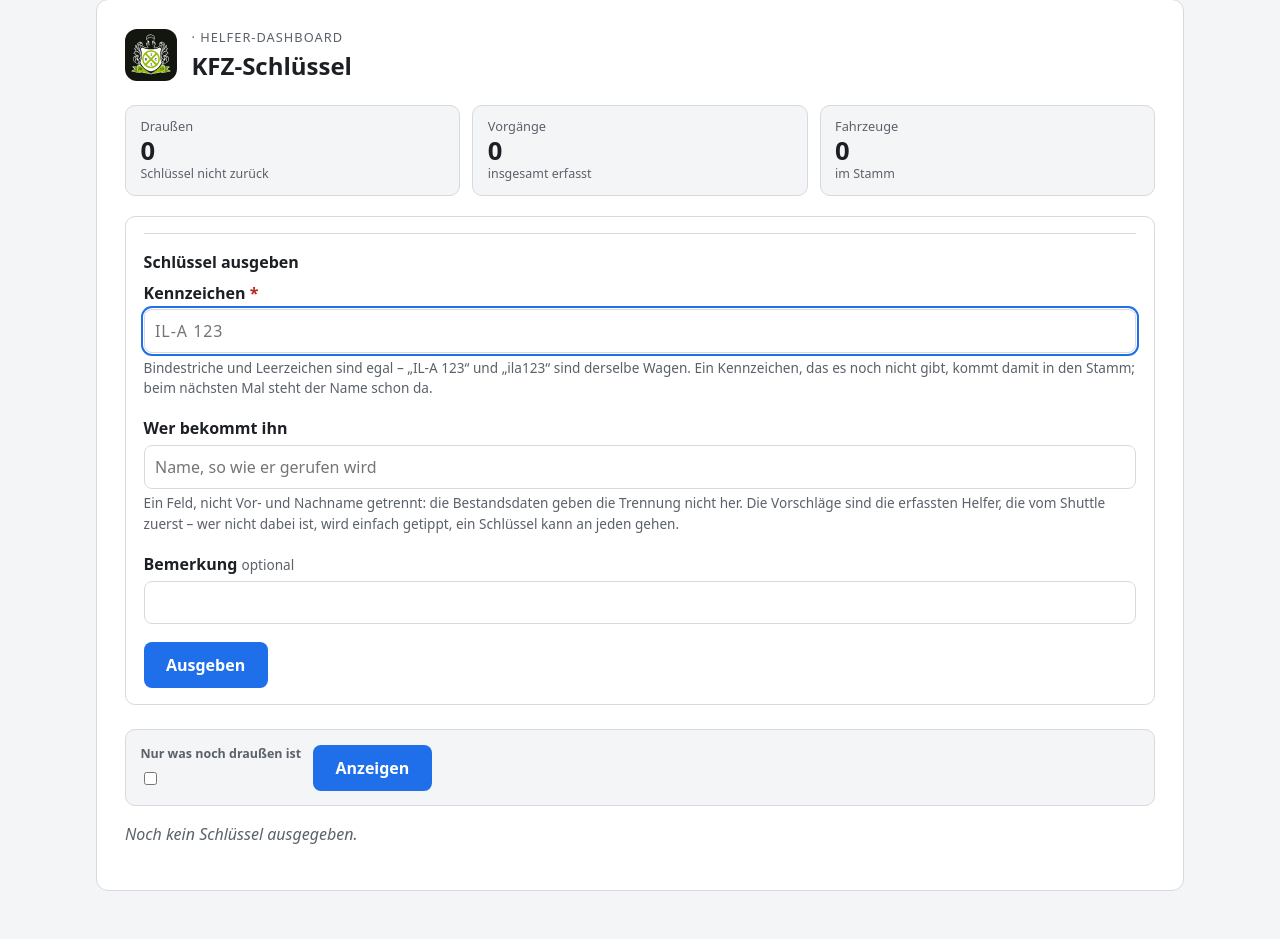
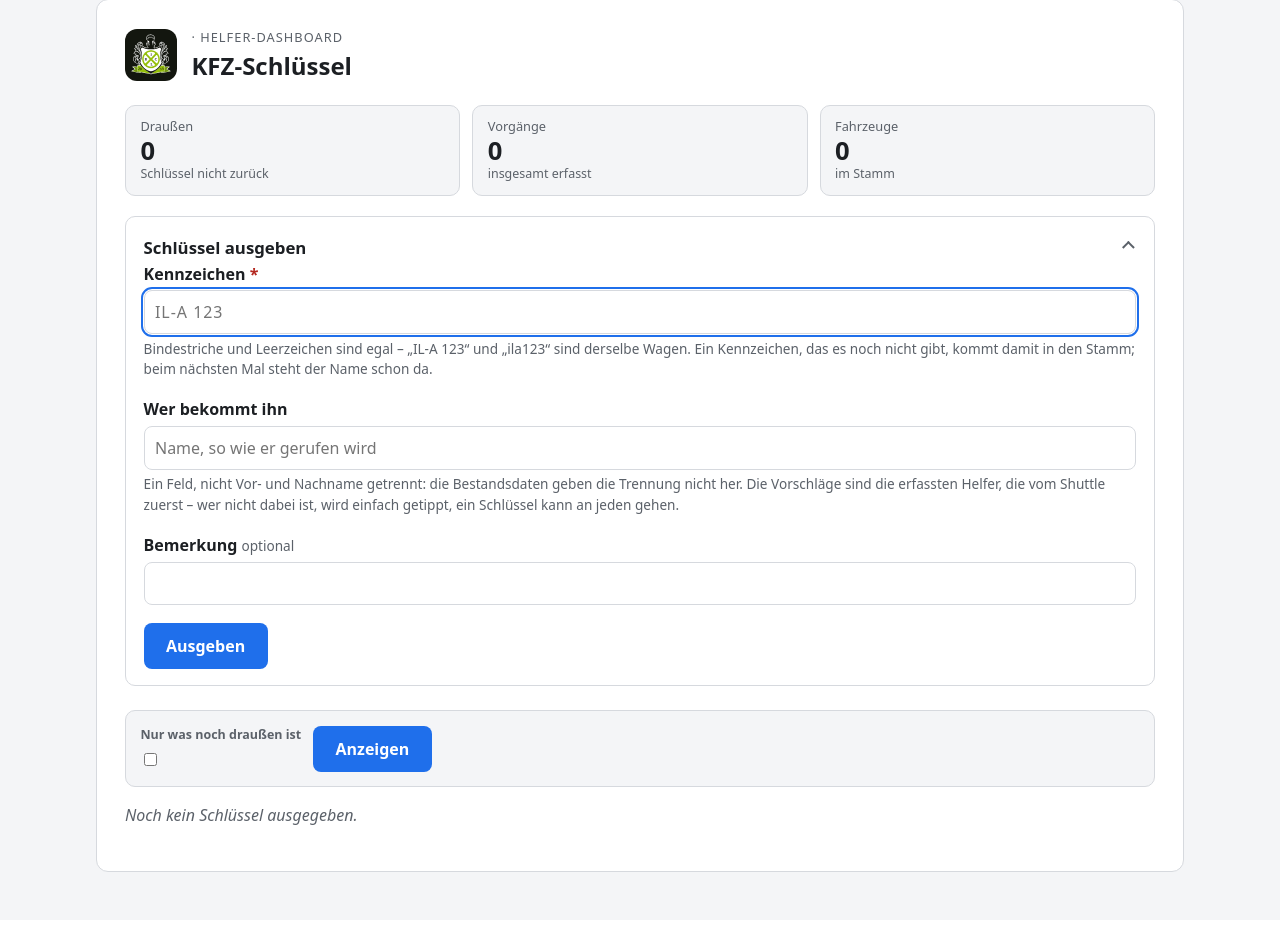
Before and after one commit to kallelix/aa-kfz, a FastAPI app: template helfer/app/templates/admin_schluessel.html in a window 1280 px wide. Shown: the part 25-964 px from the top of the page. After the commit the page ends 897 px from the top, so only its background shows below. Run offline with FastAPI, Linux system fonts and the light colour scheme; the template is opened without the code that fills it, so the values that code supplies are empty.

Commit message:
Funk und Schluessel: Liste neben das Formular statt darunter
Fuer jede Ruecknahme musste man am ganzen Ausgabeformular vorbeiscrollen - an
einem Tisch, an dem abwechselnd ausgegeben und zurueckgenommen wird, ist das
der haeufigste Handgriff ueberhaupt.

Bewusst nicht in zwei Seiten getrennt: das kostet die Uebersicht ueber das,
was noch draussen ist, und einen Navigationsschritt bei jedem Wechsel zwischen
den beiden Richtungen - die sich am Tisch abwechseln, nicht abloesen. Das
eigentliche Problem war nur, dass das Formular zwischen dem Blick und der
Liste stand.

Ab 82 rem Breite stehen beide nebeneinander, das Formular bleibt beim Rollen
stehen. Darunter bleibt es gestapelt, und das Formular laesst sich zuklappen -
zugeklappt ist die Liste ohne Scrollen da. Wie es zuletzt stand, wird gemerkt,
sonst muesste man nach jedem Seitenwechsel wieder zuklappen.

Der Fahrzeugstamm ist ebenfalls zuklappbar und steht unter der Flaeche statt
in der Spalte - er ist zum Nachschlagen da, nicht zum Danebenhaben.

Co-Authored-By: Claude Opus 5 <noreply@anthropic.com>

```diff
--- a/helfer/app/static/style.css
+++ b/helfer/app/static/style.css
@@ -1087,3 +1087,59 @@ tr.ist-draussen td:first-child { box-shadow: inset 3px 0 0 var(--fehler); }
 @media (prefers-reduced-motion: reduce) {
   .frisch { animation: none; }
 }
+
+/* --- Ausgabe und Ruecknahme nebeneinander --------------------------------- */
+
+/* Untereinander muesste man fuer jede Ruecknahme am ganzen Ausgabeformular
+   vorbeiscrollen. Ab einer Breite, in der beides nebeneinander passt, steht es
+   nebeneinander; darunter bleibt es gestapelt und das Formular laesst sich
+   zuklappen. */
+.arbeitsflaeche { display: block; }
+
+@media (min-width: 82rem) {
+  .arbeitsflaeche {
+    display: grid;
+    grid-template-columns: minmax(20rem, 25rem) minmax(0, 1fr);
+    gap: 1.5rem;
+    align-items: start;
+  }
+  /* Das Formular bleibt stehen, waehrend die Liste rollt. */
+  .arbeit-formular { position: sticky; top: 1rem; }
+  .arbeit-liste { min-width: 0; }
+}
+
+/* Ein Kasten, der sich zuklappen laesst. */
+.kasten-klapp {
+  display: flex;
+  align-items: center;
+  justify-content: space-between;
+  gap: .8rem;
+  cursor: pointer;
+  list-style: none;
+  padding: .1rem 0;
+}
+.kasten-klapp::-webkit-details-marker { display: none; }
+.kasten-klapp:focus-visible { outline: 3px solid var(--akzent); outline-offset: 2px; }
+
+.kasten-titel { font-size: 1.05rem; font-weight: 600; }
+
+.klapp-pfeil {
+  flex: none;
+  width: .55rem;
+  height: .55rem;
+  border-right: 2px solid var(--gedaempft);
+  border-bottom: 2px solid var(--gedaempft);
+  transform: rotate(45deg);
+  margin-right: .2rem;
+  transition: transform .15s ease;
+}
+details[open] > .kasten-klapp .klapp-pfeil { transform: rotate(-135deg); }
+@media (prefers-reduced-motion: reduce) { .klapp-pfeil { transition: none; } }
+
+details.kasten:not([open]) { padding-bottom: .7rem; }
+
+.fahrzeugstamm {
+  margin-top: 1.5rem;
+  border-top: 1px solid var(--rand);
+  padding-top: .8rem;
+}
--- a/helfer/app/templates/admin_base.html
+++ b/helfer/app/templates/admin_base.html
@@ -101,6 +101,9 @@
       {% block inhalt %}{% endblock %}
     </main>
   </div>
+  {% if sitzung %}
+    <script src="/static/admin_klapp.js"></script>
+  {% endif %}
   {% if sitzung and admin_takt %}
     <script src="/static/admin_stand.js"
             data-marke="{{ tabletstand.marke }}"
--- a/helfer/app/templates/admin_schluessel.html
+++ b/helfer/app/templates/admin_schluessel.html
@@ -23,8 +23,14 @@
     </div>
   </section>
 
-  <section class="kasten">
-    <h2>Schlüssel ausgeben</h2>
+  {# Wie beim Funk: nebeneinander, damit die Ruecknahme nicht hinter dem
+     Ausgabeformular liegt. #}
+  <div class="arbeitsflaeche">
+  <details class="kasten arbeit-formular" data-merken="schluessel-ausgabe" open>
+    <summary class="kasten-klapp">
+      <span class="kasten-titel">Schlüssel ausgeben</span>
+      <span class="klapp-pfeil" aria-hidden="true"></span>
+    </summary>
     <form method="post" action="/admin/schluessel/ausgeben">
       <input type="hidden" name="csrf" value="{{ csrf }}">
 
@@ -65,8 +71,9 @@
 
       <button type="submit" class="knopf">Ausgeben</button>
     </form>
-  </section>
+  </details>
 
+  <div class="arbeit-liste">
   <form method="get" action="/admin/schluessel" class="filter">
     <div>
       <label for="f-offen">Nur was noch draußen ist</label>
@@ -172,10 +179,15 @@
     </div>
     <p class="leer weg" id="nichts-gefunden">Kein Treffer.</p>
   {% endif %}
+  </div>{# arbeit-liste #}
+  </div>{# arbeitsflaeche #}
 
   {% if fahrzeuge %}
-    <section>
-      <h2>Fahrzeugstamm ({{ fahrzeuge | length }})</h2>
+    <details class="fahrzeugstamm" data-merken="fahrzeugstamm">
+      <summary class="kasten-klapp">
+        <span class="kasten-titel">Fahrzeugstamm ({{ fahrzeuge | length }})</span>
+        <span class="klapp-pfeil" aria-hidden="true"></span>
+      </summary>
       <p class="hilfe">Baut sich beim Ausgeben von selbst auf. Ein Fahrzeug
         landet hier, sobald sein Kennzeichen zum ersten Mal getippt wurde.</p>
       <div class="tabelle-huelle">
@@ -206,7 +218,7 @@
           </tbody>
         </table>
       </div>
-    </section>
+    </details>
   {% endif %}
 {% endblock %}
 
```
Also changed, not shown: helfer/app/static/admin_klapp.js (added, +44 -0 lines), helfer/app/templates/admin_funk.html (+14 -3 lines), helfer/tests/test_material.py (+20 -0 lines).
